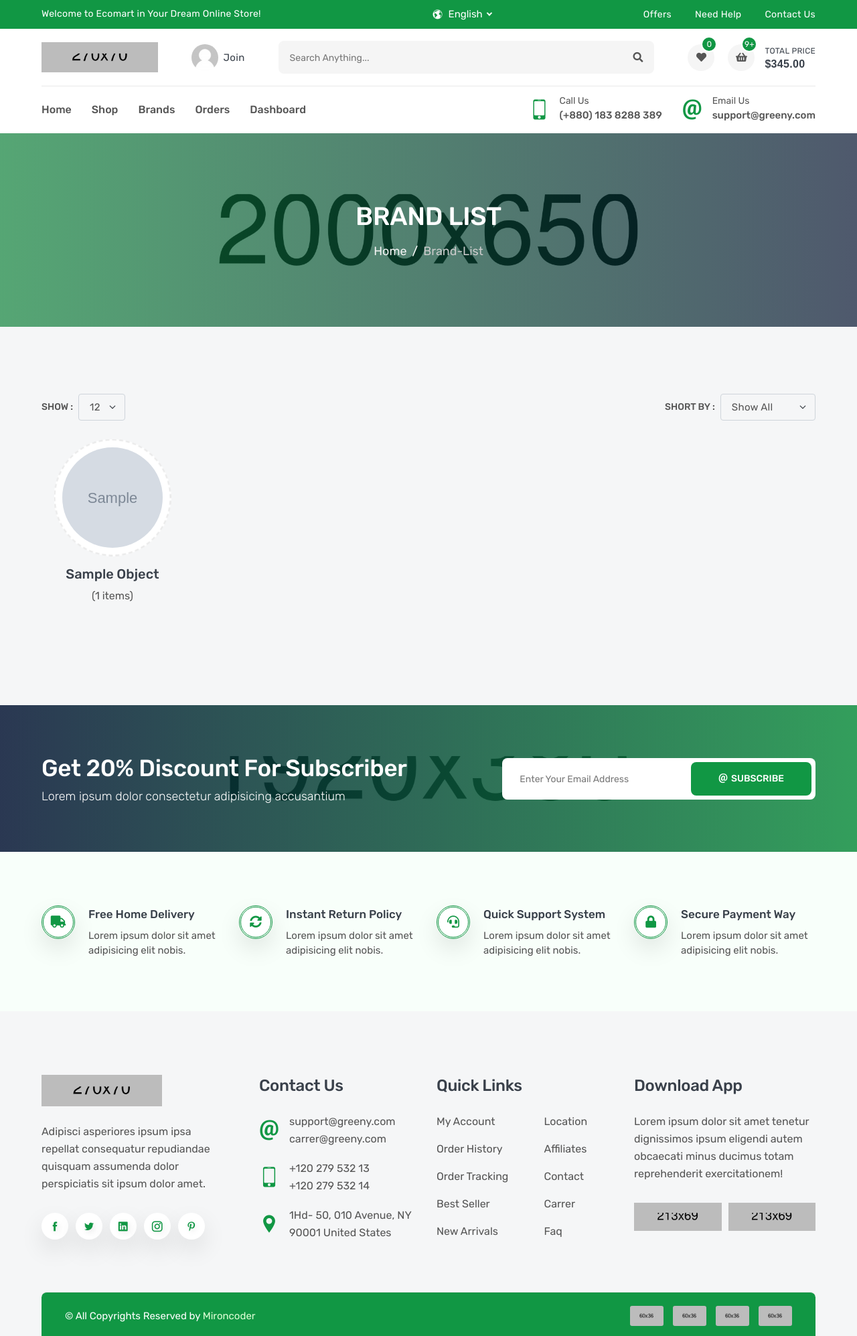
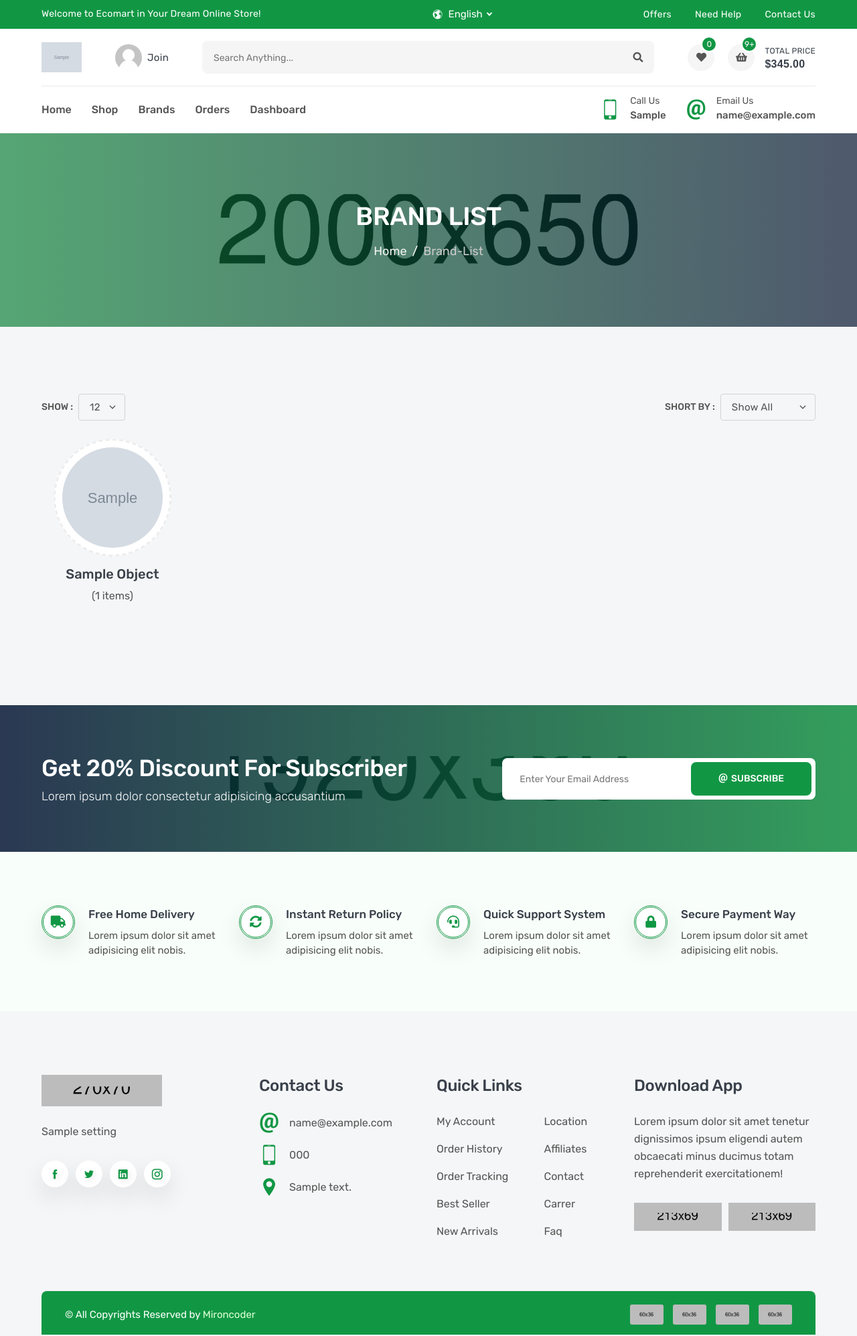
Before and after one commit to mohammdhawa/Django-Amazon-Clone, a Django app: template products/templates/products/brand_list.html in a window 1280 px wide. Shown: the whole page at 67% size. Run offline with Django 4.2, Linux system fonts and the light colour scheme; the template is opened without the code that fills it: most values are stand-ins (such as "Sample title", 1, 10 or a date in 2020); grey boxes marked "Sample" are stand-in pictures; some libraries are stand-ins or nearby versions.

Commit message:
add settings_data context processor

```diff
--- a/project/settings.py
+++ b/project/settings.py
@@ -87,6 +87,7 @@ TEMPLATES = [
                 'django.template.context_processors.request',
                 'django.contrib.auth.context_processors.auth',
                 'django.contrib.messages.context_processors.messages',
+                'settings.settings_context_processor.get_settings',
             ],
         },
     },
--- a/templates/base.html
+++ b/templates/base.html
@@ -108,7 +108,7 @@
                     </div>
 
                     <a href="index.html" class="header-logo">
-                        <img src="{% static 'en/images/logo.png' %}" alt="logo">
+                        <img src="{{settings_data.logo.url}}" alt="logo">
                     </a>
                     <a href="login.html" class="header-widget" title="My Account">
                         <img src="{% static 'en/images/user.png' %}" alt="user">
@@ -171,14 +171,14 @@
                                     <i class="icofont-ui-touch-phone"></i>
                                     <p>
                                         <small>call us</small>
-                                        <span>(+880) 183 8288 389</span>
+                                        <span>{{settings_data.call_us}}</span>
                                     </p>
                                 </div>
                                 <div class="navbar-info">
                                     <i class="icofont-ui-email"></i>
                                     <p>
                                         <small>email us</small>
-                                        <span>support@greeny.com</span>
+                                        <span>{{settings_data.email_us}}</span>
                                     </p>
                                 </div>
                             </div>
@@ -851,13 +851,12 @@
                             <a class="footer-logo" href="#">
                                 <img src="{% static 'en/images/logo.png' %}" alt="logo">
                             </a>
-                            <p class="footer-desc">Adipisci asperiores ipsum ipsa repellat consequatur repudiandae quisquam assumenda dolor perspiciatis sit ipsum dolor amet.</p>
+                            <p class="footer-desc">{{settings_data.subtitle}}</p>
                             <ul class="footer-social">
-                                <li><a class="icofont-facebook" href="#"></a></li>
-                                <li><a class="icofont-twitter" href="#"></a></li>
-                                <li><a class="icofont-linkedin" href="#"></a></li>
-                                <li><a class="icofont-instagram" href="#"></a></li>
-                                <li><a class="icofont-pinterest" href="#"></a></li>
+                                <li><a class="icofont-facebook" href="{{settings_data.facebook}}"></a></li>
+                                <li><a class="icofont-twitter" href="{{settings_data.twitter}}"></a></li>
+                                <li><a class="icofont-linkedin" href="{{settings_data.youtube}}"></a></li>
+                                <li><a class="icofont-instagram" href="{{settings_data.instagram}}"></a></li>
                             </ul>
                         </div>
                     </div>
@@ -868,20 +867,18 @@
                                 <li>
                                     <i class="icofont-ui-email"></i>
                                     <p>
-                                        <span>support@greeny.com</span>
-                                        <span>carrer@greeny.com</span>
+                                        <span>{{settings_data.emails}}</span>
                                     </p>
                                 </li>
                                 <li>
                                     <i class="icofont-ui-touch-phone"></i>
                                     <p>
-                                        <span>+120 279 532 13</span>
-                                        <span>+120 279 532 14</span>
+                                        <span>{{settings_data.phones}}</span>
                                     </p>
                                 </li>
                                 <li>
                                     <i class="icofont-location-pin"></i>
-                                    <p>1Hd- 50, 010 Avenue, NY 90001 United States</p>
+                                    <p>{{settings_data.address}}</p>
                                 </li>
                             </ul>
                         </div>
```
Also changed, not shown: settings/settings_context_processor.py (added, +7 -0 lines).
